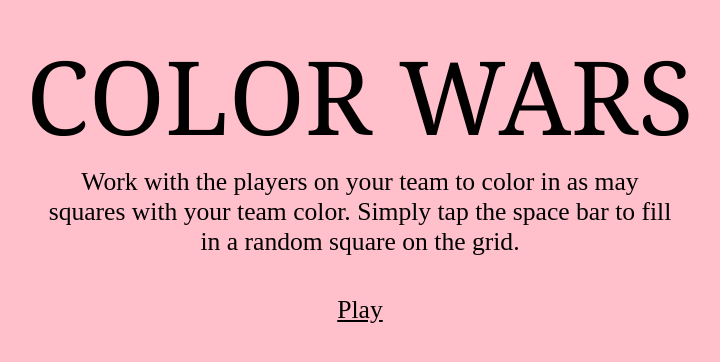
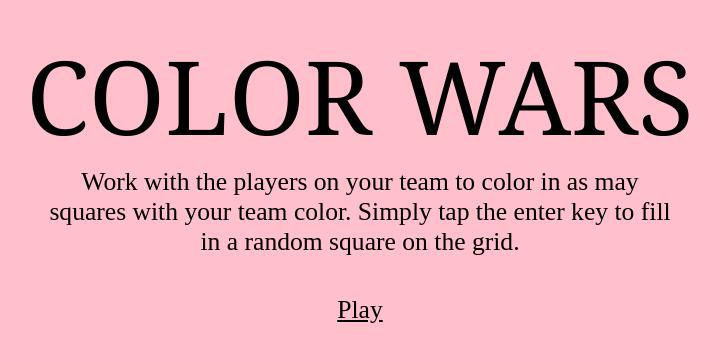
Before and after one commit to kolson44/Reveal-time-starter, a website: page public_html/index.html in a window 1280 px wide. Shown: the part 140-502 px from the top of the page, without its empty margins (248-968 px from the left). Drawn offline with nearby package versions, Linux system fonts and the light colour scheme; no server answers.

Commit message:
Update index.html
up

```diff
--- a/public_html/index.html
+++ b/public_html/index.html
@@ -14,7 +14,7 @@
     </div>
 
     <div class="instructions">
-      Work with the players on your team to color in as may squares with your team color. Simply tap the space bar to fill in a random square on the grid.
+      Work with the players on your team to color in as may squares with your team color. Simply tap the enter key to fill in a random square on the grid.
     </div>
 
     <div class="play">
```
